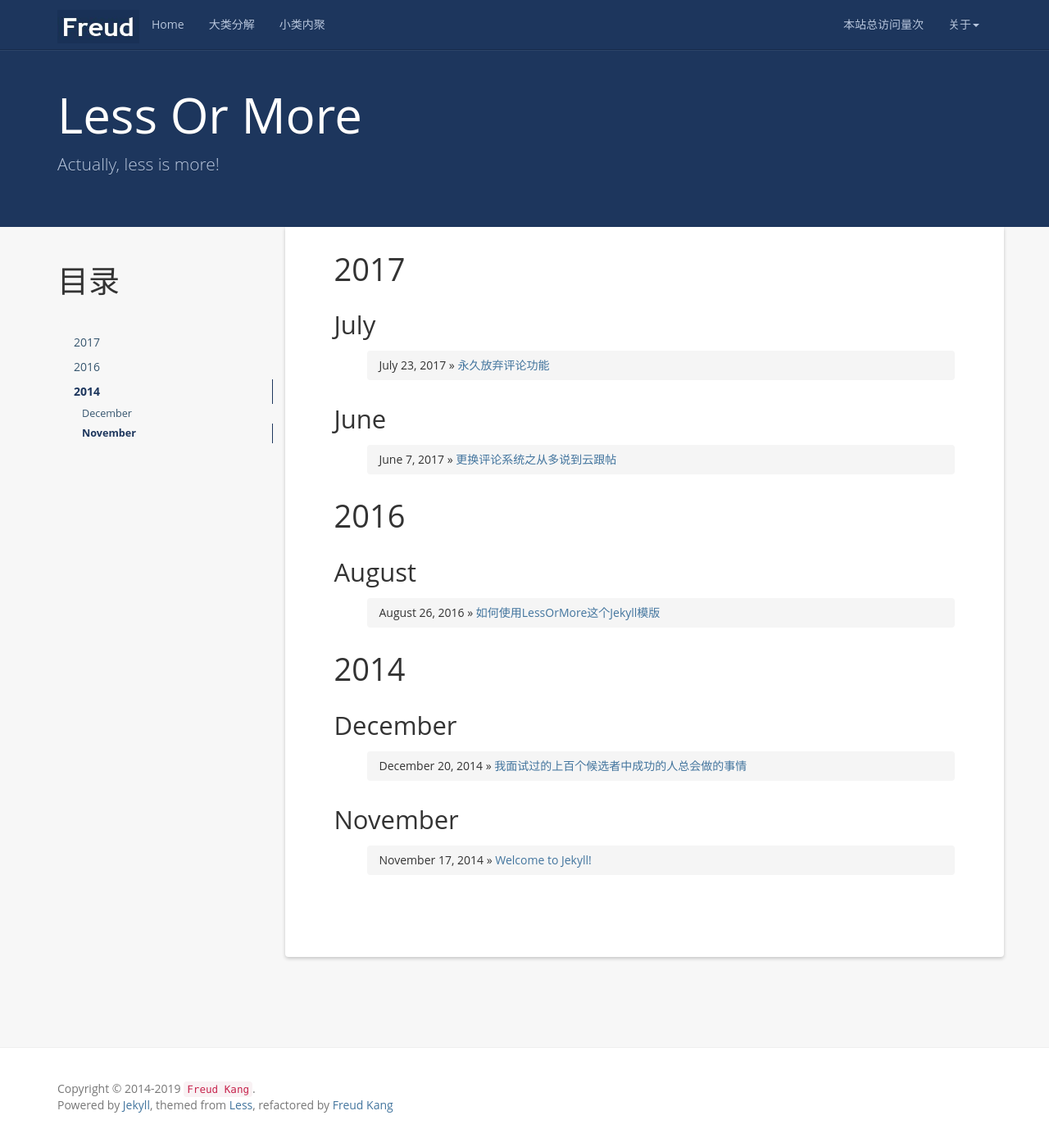
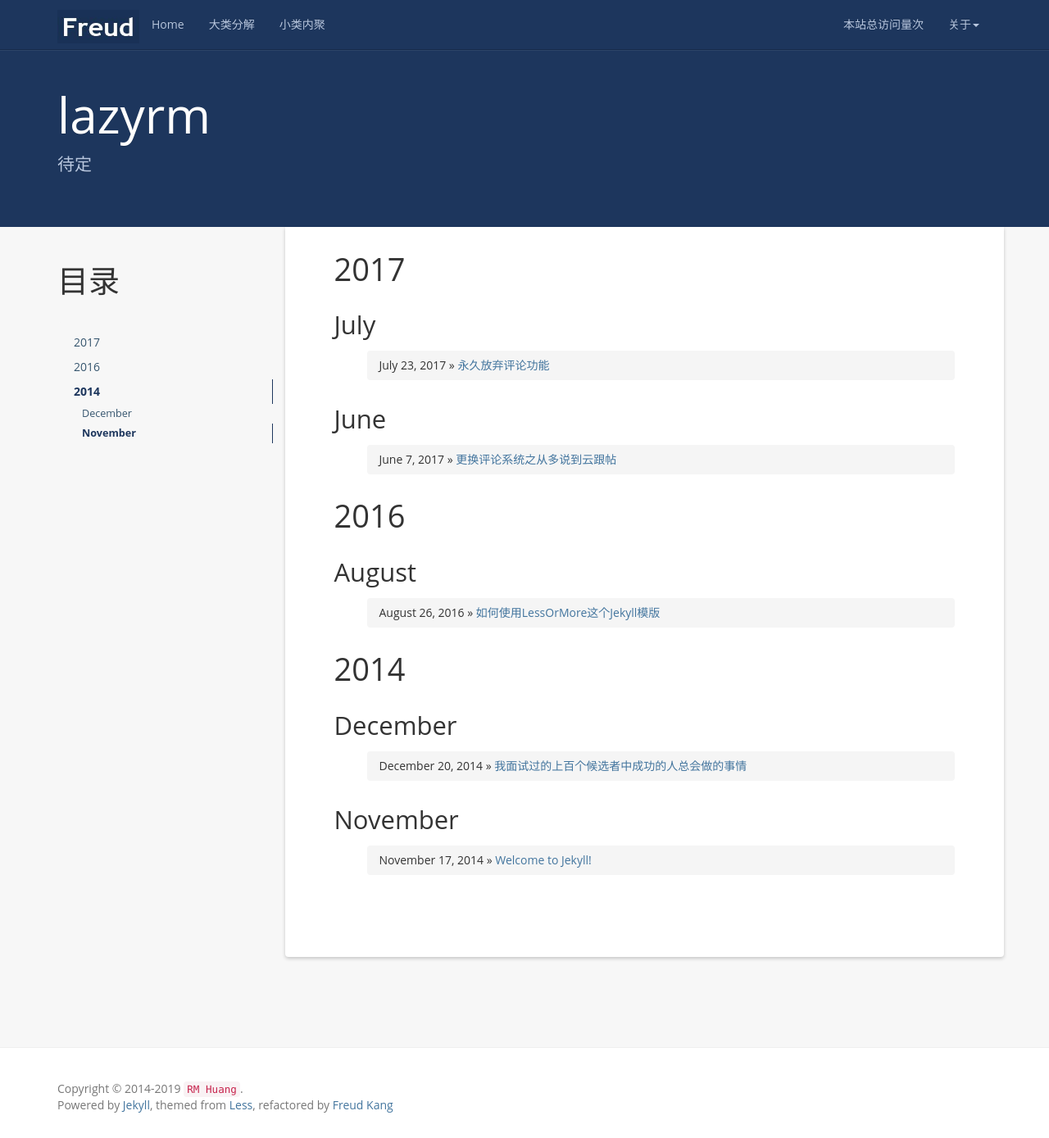
Before and after one commit to lazyrm/lazyrm.github.io, a Jekyll site: the page built from index.html, in a window 1280 px wide and 1389 px high. Shown: the whole window at 82% size. Built offline with Jekyll 4.4.1, drawn with Linux system fonts in a browser that asks for light colours; nearby versions of some CDN libraries; a script that is not in the unit is left out; the list of posts is cut into pages by our own code; comment, search, counter and statistics services are not loaded.

Commit message:
Update _config.yml

```diff
--- a/_config.yml
+++ b/_config.yml
@@ -1,14 +1,14 @@
 # Site settings
-name: Less Or More
-email: luoyan35714@126.com
-author: Freud Kang
-url: http://www.hifreud.com
-resume_site: http://www.hifreud.com/Resume.io/
-github: https://github.com/luoyan35714/
-baseurl: "/LessOrMore"
-description: Actually, less is more!
-meta_description: 康志华;个人博客;学而不思则罔;思而不学则殆;生命不止;折腾不休
-motto: It's our wits that make us men.
+name: lazyrm
+email: lazyrm0720@gmail.com
+author: RM Huang
+url: ""
+resume_site: ""
+github: https://github.com/lazyrm/
+baseurl: ""
+description: 待定
+meta_description: 待定
+motto: 待定
 banner: 学而不思则罔，思而不学则殆。
 
 #permalink: /:categories/:year/:month/:day/:title/
@@ -17,7 +17,7 @@ paginate: 10
 
 exclude: ['README.md', 'Gemfile.lock', 'Gemfile', 'Rakefile']
 
-github_username: luoyan35714
+github_username: lazyrm
 
 # Build settings
 markdown: kramdown
```
